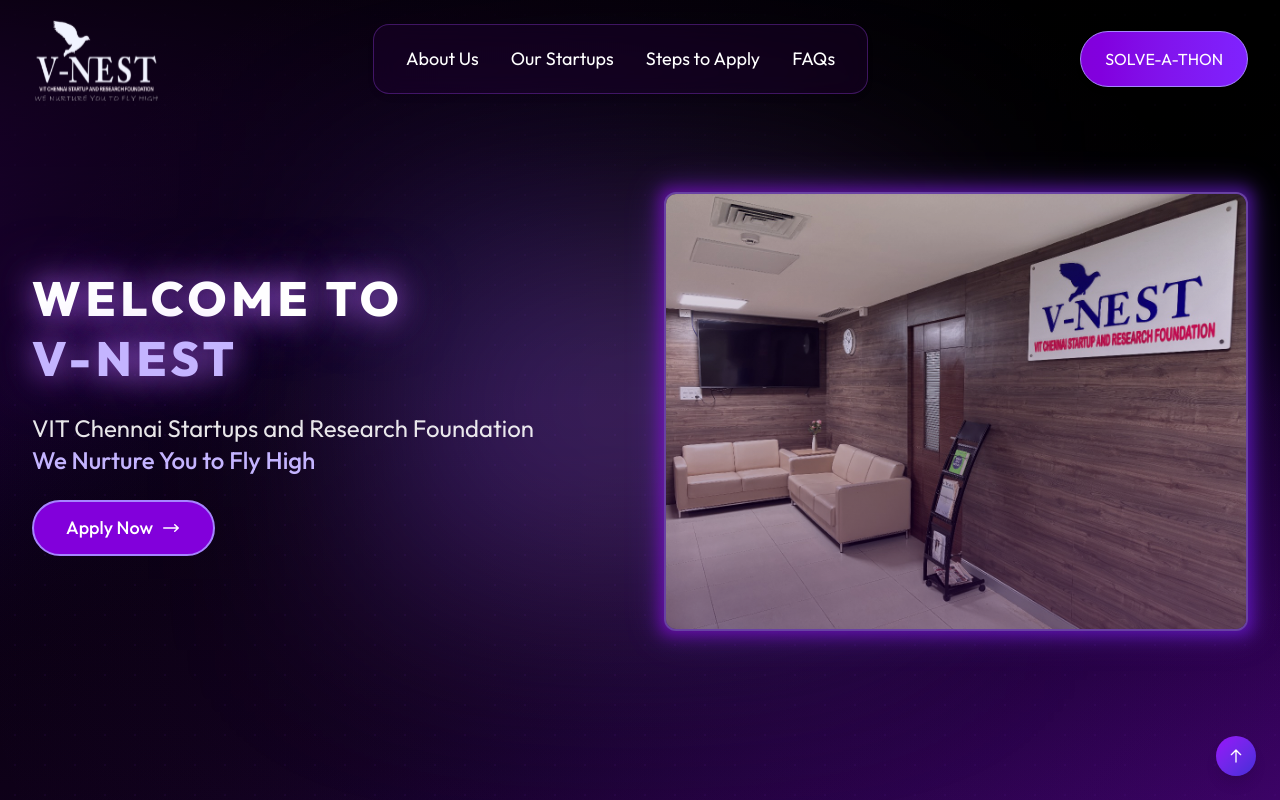
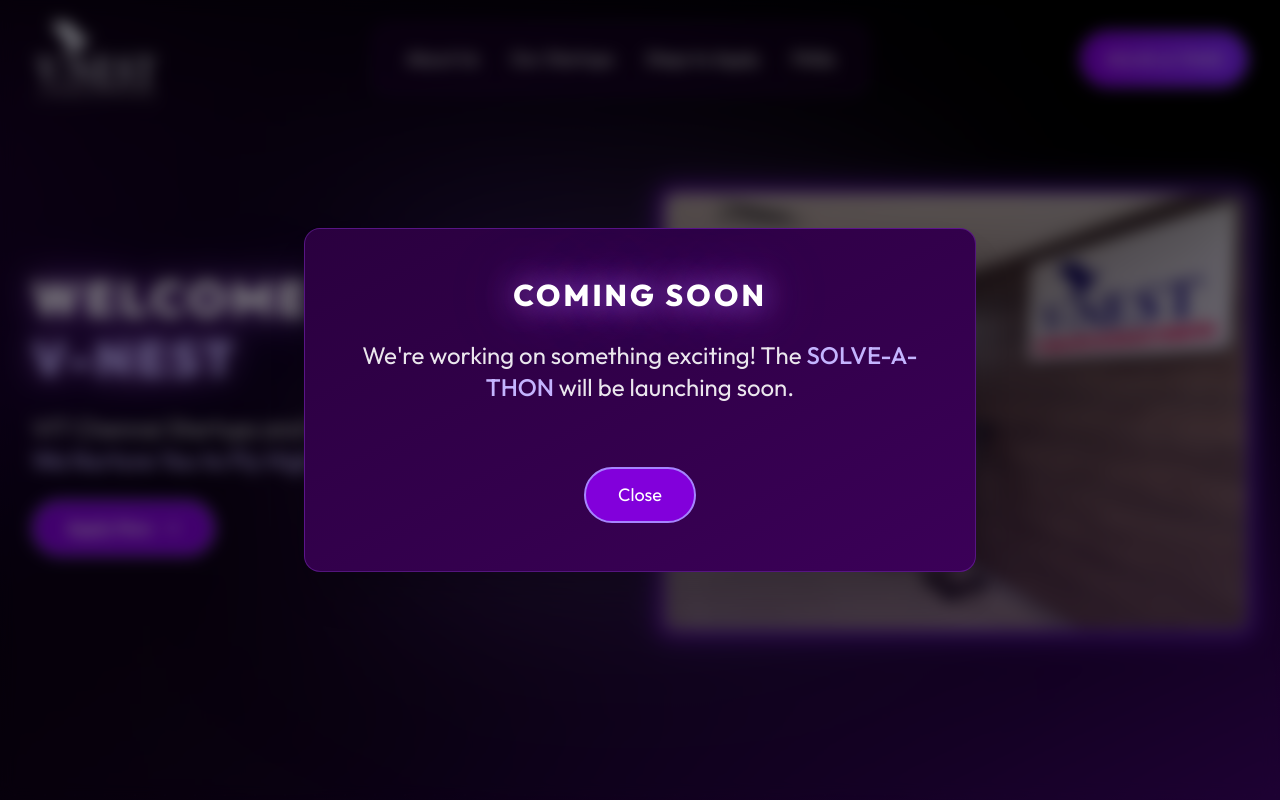
Before and after one commit to vnestcc/v-nest, a Next.js app: page / in a window 1280 px wide. Both pictures are taken after a click on the button "SOLVE-A-THON". Built offline with nearby package versions, Linux system fonts and the light colour scheme; a web font is replaced by a local one.

Commit message:
Added solvethon

```diff
--- a/src/app/page.tsx
+++ b/src/app/page.tsx
@@ -37,8 +37,8 @@
       <StartupSection />
       <StepsToApply />
       <FoundersNote />
+      <EcosystemPartners />
       <Frequently />
-      <EcosystemPartners />
       <Footer />
     </main>
   );
--- a/src/components/StartupSection.jsx
+++ b/src/components/StartupSection.jsx
@@ -219,7 +219,7 @@
   ];
 
   return (
-    <section className="w-screen relative overflow-hidden min-h-[150vh]">
+    <section id="our-startups" className="w-screen relative overflow-hidden min-h-[150vh]">
       {/* Add global CSS for text shadow and gradients */}
       <style jsx global>{`
         .text-shadow {
--- a/src/components/StepsToApply.jsx
+++ b/src/components/StepsToApply.jsx
@@ -157,7 +157,7 @@
   const positions = isMobile ? mobileStepPositions : stepPositions;
 
   return (
-    <section id="steps-to-apply" className="w-full relative overflow-x-hidden overflow-y-auto pb-24">
+    <section id="steps-to-apply" className="relative min-h-screen w-full flex flex-col items-center pt-24 pb-32">
       {/* Custom CSS */}
       <style jsx global>{`
         .bg-radial-purple {
--- a/src/components/footer.tsx
+++ b/src/components/footer.tsx
@@ -1,14 +1,10 @@
 'use client';
 
-import React, { useCallback } from 'react';
+import React from 'react';
 import Link from 'next/link';
 import Image from 'next/image';
 
 const Footer = () => {
-  const scrollToTop = useCallback(() => {
-    window.scrollTo({ top: 0, behavior: 'smooth' });
-  }, []);
-
   return (
     <footer className="relative w-full overflow-hidden mt-[-1rem]">
       {/* Background with modern gradient effect */}
@@ -43,28 +39,6 @@
       <div className="absolute top-0 left-0 w-full h-10 overflow-hidden">
         <div className="absolute top-0 left-0 w-full h-full bg-gradient-to-r from-purple-700/30 to-indigo-600/30 transform -skew-y-3"></div>
       </div>
-
-      {/* Floating scroll-to-top button */}
-      <button
-        onClick={scrollToTop}
-        className="group fixed right-6 bottom-6 w-10 h-10 rounded-full bg-gradient-to-br from-purple-600 to-indigo-700 flex items-center justify-center shadow-lg hover:from-purple-500 hover:to-indigo-600 transition-all duration-300 z-50 hover:scale-110"
-        aria-label="Scroll to top"
-      >
-        <svg
-          xmlns="http://www.w3.org/2000/svg"
-          className="h-4 w-4 text-white"
-          fill="none"
-          viewBox="0 0 24 24"
-          stroke="currentColor"
-        >
-          <path
-            strokeLinecap="round"
-            strokeLinejoin="round"
-            strokeWidth={2}
-            d="M5 10l7-7m0 0l7 7m-7-7v18"
-          />
-        </svg>
-      </button>
 
       {/* Main footer content */}
       <div className="relative py-8 px-6 z-10">
@@ -114,14 +88,30 @@
               <div className="absolute -bottom-1 left-0 w-full h-0.5 bg-gradient-to-r from-purple-500 to-transparent"></div>
             </h2>
             <div className="flex flex-col space-y-1.5">
-              {['Home', 'Our Startups', 'Steps to apply', 'FAQs', 'Events', 'Partners'].map((item, index) => (
+              {[
+                { name: 'Home', path: '/' },
+                { name: 'Our Startups', path: '#our-startups' },
+                { name: 'Steps to apply', path: '#steps-to-apply' },
+                { name: 'FAQs', path: '#faqs' },
+                { name: 'About Us', path: '#about-us' },
+                { name: 'Partners', path: '#partners' }
+              ].map((item, index) => (
                 <Link
                   key={index}
-                  href={`/${item === 'Home' ? '' : item.toLowerCase().replace(/\s+/g, '-')}`}
+                  href={item.path}
                   className="text-white text-xs group flex items-center transition-all duration-300 hover:translate-x-1"
+                  onClick={(e) => {
+                    if (item.path.startsWith('#')) {
+                      e.preventDefault();
+                      const element = document.querySelector(item.path);
+                      if (element) {
+                        element.scrollIntoView({ behavior: 'smooth' });
+                      }
+                    }
+                  }}
                 >
                   <span className="w-0 group-hover:w-2 h-0.5 mr-0 group-hover:mr-1 bg-purple-400 transition-all duration-300"></span>
-                  {item}
+                  {item.name}
                 </Link>
               ))}
             </div>
--- a/src/components/header.tsx
+++ b/src/components/header.tsx
@@ -6,14 +6,32 @@
 
 const Header = () => {
   const [mobileMenuOpen, setMobileMenuOpen] = useState(false);
+  const [showModal, setShowModal] = useState(false);
 
-  // Navigation items
+  // Navigation items with section IDs
   const navigation = [
-    { title: "About Us", path: "#" },
-    { title: "Our Startups", path: "#" },
-    { title: "Steps to Apply", path: "#" },
-    { title: "FAQs", path: "#" },
+    { title: "About Us", path: "#about-us" },
+    { title: "Our Startups", path: "#our-startups" },
+    { title: "Steps to Apply", path: "#steps-to-apply" },
+    { title: "FAQs", path: "#faqs" },
   ];
+
+  const handleNavClick = (e: React.MouseEvent<HTMLAnchorElement>, path: string) => {
+    e.preventDefault();
+    const element = document.querySelector(path);
+    if (element) {
+      element.scrollIntoView({ behavior: 'smooth' });
+    }
+    // Close mobile menu if open
+    if (mobileMenuOpen) {
+      setMobileMenuOpen(false);
+    }
+  };
+
+  const handleSolveathonClick = (e: React.MouseEvent) => {
+    e.preventDefault();
+    setShowModal(true);
+  };
 
   return (
     <header className="fixed top-0 left-0 w-full z-50">
@@ -30,6 +48,7 @@
                 key={index}
                 href={item.path}
                 className="text-white text-lg hover:text-violet-300 transition"
+                onClick={(e) => handleNavClick(e, item.path)}
               >
                 {item.title}
               </Link>
@@ -38,16 +57,17 @@
         </div>
 
         <div>
-          <Link href="#">
-            <button className="bg-gradient-to-r from-purple-700 to-violet-600 text-white px-6 py-2 rounded-full shadow-md transition-all duration-300 hover:shadow-purple-500/50 border border-violet-400 h-14 transform hover:-translate-y-1">
-              SOLVE-A-THON
-            </button>
-          </Link>
+          <button
+            onClick={handleSolveathonClick}
+            className="bg-gradient-to-r from-purple-700 to-violet-600 text-white px-6 py-2 rounded-full shadow-md transition-all duration-300 hover:shadow-purple-500/50 border border-violet-400 h-14 transform hover:-translate-y-1"
+          >
+            SOLVE-A-THON
+          </button>
         </div>
       </div>
 
       {/* Mobile Header */}
-      <div className="md:hidden flex justify-between items-center px-4 py-4">
+      <div className="flex md:hidden items-center justify-between bg-[#2a003f]/50 px-4 py-3 backdrop-blur-md shadow-md">
         <Link href="#">
           <h1 className="text-2xl text-white font-semibold">LOGO</h1>
         </Link>
@@ -93,20 +113,49 @@
           <ul className="space-y-4">
             {navigation.map((item, idx) => (
               <li key={idx} className="text-white/90 hover:text-violet-300">
-                <Link href={item.path} className="block py-2">
+                <Link
+                  href={item.path}
+                  className="block py-2"
+                  onClick={(e) => handleNavClick(e, item.path)}
+                >
                   {item.title}
                 </Link>
               </li>
             ))}
             <li className="pt-2">
-              <Link href="#">
-                <button className="w-full py-2 px-4 text-white font-medium bg-purple-700 hover:bg-purple-600 active:bg-purple-800 duration-150 rounded-full border border-violet-400 flex items-center justify-center">
-                  SOLVE-A-THON
-                </button>
-              </Link>
+              <button
+                onClick={handleSolveathonClick}
+                className="w-full py-2 px-4 text-white font-medium bg-purple-700 hover:bg-purple-600 active:bg-purple-800 duration-150 rounded-full border border-violet-400 flex items-center justify-center"
+              >
+                SOLVE-A-THON
+              </button>
             </li>
           </ul>
         </nav>
+      )}
+
+      {/* Coming Soon Modal */}
+      {showModal && (
+        <div className="fixed inset-0 z-50 flex items-center justify-center bg-black/50 backdrop-blur-sm">
+          <div className="bg-gradient-to-br from-[#2a003f] to-[#3b0058] p-12 rounded-2xl shadow-2xl border border-purple-500/30 max-w-2xl w-full mx-4 transform transition-all animate-fadeIn">
+            <div className="flex flex-col items-center">
+              <h3 className="text-5xl md:text-6xl font-extrabold text-white title-glow uppercase mb-6">
+                <span className="text-white">Coming Soon</span>
+              </h3>
+              <p className="text-white/90 text-xl md:text-2xl mb-10 text-center">
+                We're working on something exciting! The
+                <span className="text-violet-300 font-medium"> SOLVE-A-THON </span>
+                will be launching soon.
+              </p>
+              <button
+                onClick={() => setShowModal(false)}
+                className="mt-6 bg-purple-700 hover:bg-purple-600 active:bg-purple-800 text-white py-3 px-8 rounded-full border-2 border-violet-400 transition-all duration-300 text-lg hover:shadow-lg hover:shadow-purple-700/50 transform hover:-translate-y-1"
+              >
+                Close
+              </button>
+            </div>
+          </div>
+        </div>
       )}
     </header>
   );
```
Also changed, not shown: src/components/Whoweare.tsx (+10 -8 lines), src/components/faq.tsx (+8 -10 lines).
